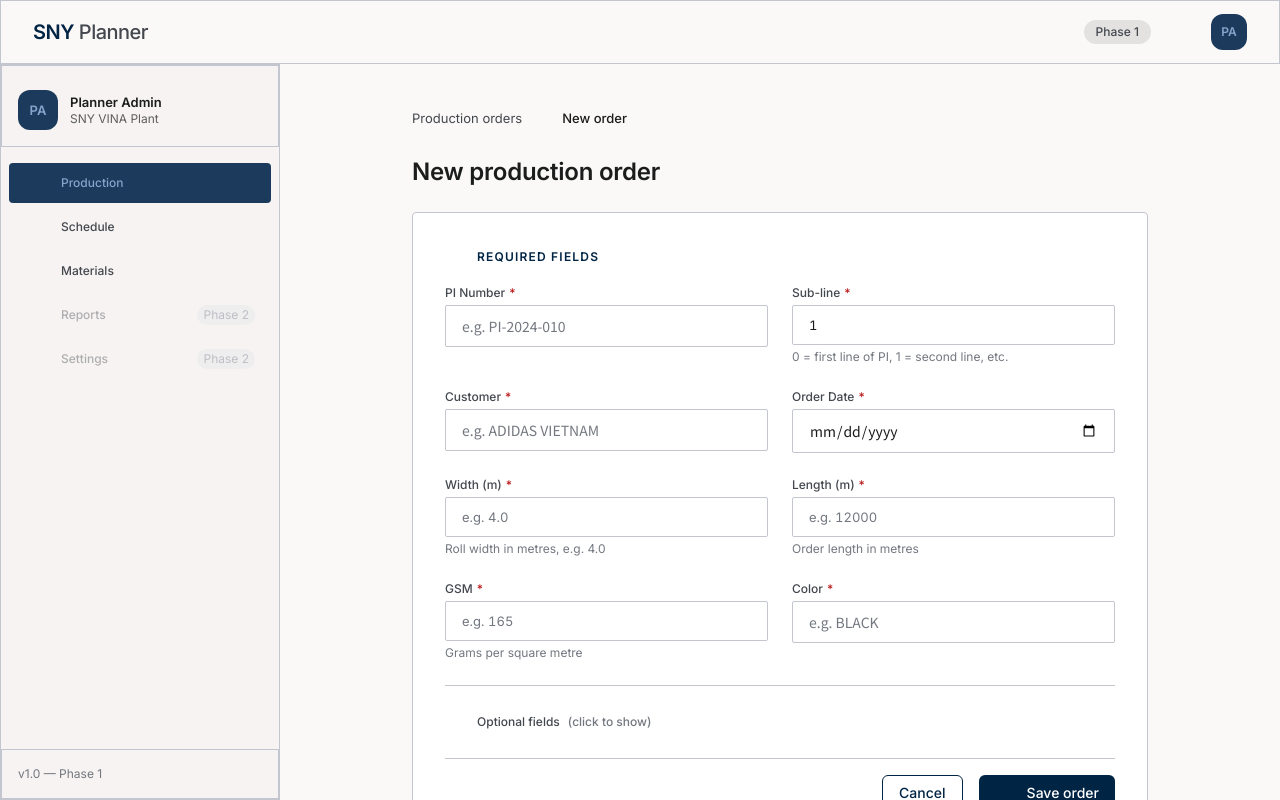
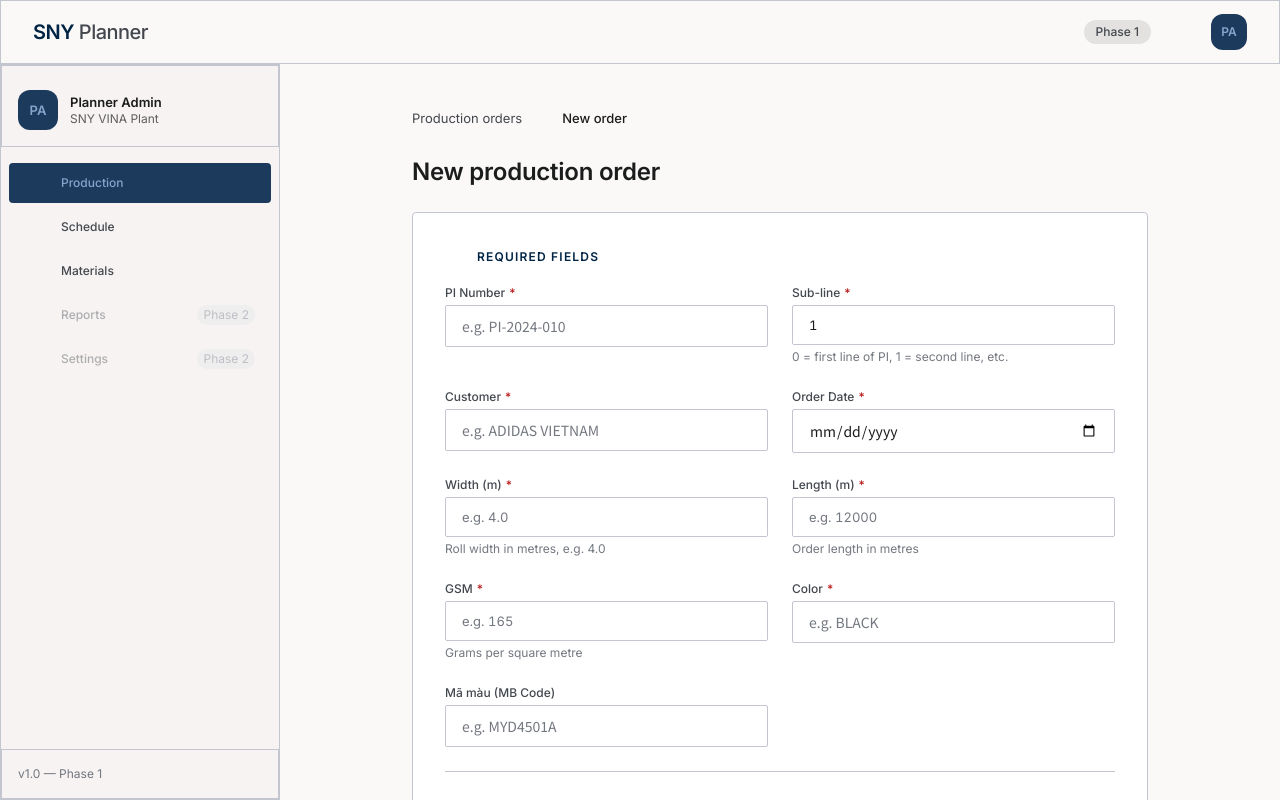
Before and after one commit to tungtttruongg-tech/sny-planner, a Next.js app: page /orders/new in a window 1280 px wide. Shown: the top 800 px of the page. Built offline with nearby package versions, Linux system fonts and the light colour scheme.

Commit message:
feat: show order details in Schedule DetailModal [ai-generated]

```diff
--- a/src/app/api/assignments/route.ts
+++ b/src/app/api/assignments/route.ts
@@ -42,6 +42,11 @@ export async function GET(request: Request) {
             piNumber: true,
             customer: true,
             status: true,
+            widthM: true,
+            lengthM: true,
+            gsm: true,
+            color: true,
+            mbCode: true,
           },
         },
       },
--- a/src/app/api/orders/[id]/route.ts
+++ b/src/app/api/orders/[id]/route.ts
@@ -97,6 +97,8 @@ export async function PATCH(
   if ('meshType' in data)    updateData.meshType    = data.meshType
   if ('needleCount' in data) updateData.needleCount = data.needleCount
   if ('beamCount' in data)   updateData.beamCount   = data.beamCount
+  // Mã Masterbatch màu
+  if ('mbCode' in data)      updateData.mbCode      = data.mbCode
 
   // 4. Update in DB
   try {
--- a/src/app/api/orders/route.ts
+++ b/src/app/api/orders/route.ts
@@ -54,6 +54,8 @@ export async function POST(req: NextRequest) {
         ...(data.meshType   != null && { meshType:    data.meshType }),
         ...(data.needleCount != null && { needleCount: data.needleCount }),
         ...(data.beamCount  != null && { beamCount:   data.beamCount }),
+        // Mã Masterbatch màu
+        ...(data.mbCode != null && { mbCode: data.mbCode }),
       },
     })
 
--- a/src/components/orders/NewOrderForm.tsx
+++ b/src/components/orders/NewOrderForm.tsx
@@ -230,6 +230,19 @@ export default function NewOrderForm() {
               {...register('color')}
             />
           </Field>
+
+          {/* MB Code */}
+          <Field label="Mã màu (MB Code)" error={errors.mbCode?.message}>
+            <input
+              id="field-mbCode"
+              type="text"
+              placeholder="e.g. MYD4501A"
+              className={inputCls(false, !!errors.mbCode)}
+              {...register('mbCode', {
+                setValueAs: (v: string) => (v === '' ? null : v),
+              })}
+            />
+          </Field>
         </div>
       </section>
 
--- a/src/components/orders/OrderDetail.tsx
+++ b/src/components/orders/OrderDetail.tsx
@@ -101,6 +101,7 @@ export default function OrderDetail({ order: initialOrder }: OrderDetailProps) {
       customer: currentOrder.customer, orderDate: toDateInputValue(currentOrder.orderDate),
       widthM: currentOrder.widthM, lengthM: currentOrder.lengthM, gsm: currentOrder.gsm,
       color: currentOrder.color, qty: currentOrder.qty,
+      mbCode: currentOrder.mbCode ?? undefined,
       uvPct: currentOrder.uvPct != null ? parseFloat(currentOrder.uvPct) : null,
       frFlag: currentOrder.frFlag,
       description: currentOrder.description ?? '', remark: currentOrder.remark ?? '',
@@ -180,6 +181,7 @@ export default function OrderDetail({ order: initialOrder }: OrderDetailProps) {
           <ViewField label="Length (m)"   value={Number(currentOrder.lengthM).toLocaleString()} mono />
           <ViewField label="GSM"          value={currentOrder.gsm}                              mono />
           <ViewField label="Color"        value={currentOrder.color}                            />
+          <ViewField label="Mã màu (MB Code)" value={currentOrder.mbCode ?? null}               mono />
         </dl>
 
         {/* Optional fields */}
@@ -355,6 +357,15 @@ export default function OrderDetail({ order: initialOrder }: OrderDetailProps) {
           <FormField label="Color"       required error={errors.color?.message}>
             <input id="edit-color" type="text" className={inputCls(false, !!errors.color)} {...register('color')} />
           </FormField>
+          <FormField label="Mã màu (MB Code)" error={errors.mbCode?.message}>
+            <input
+              id="edit-mbCode"
+              type="text"
+              placeholder="e.g. MYD4501A"
+              className={inputCls(false, !!errors.mbCode)}
+              {...register('mbCode', { setValueAs: (v: string) => (v === '' ? null : v) })}
+            />
+          </FormField>
         </div>
       </section>
 
--- a/src/components/schedule/DetailModal.tsx
+++ b/src/components/schedule/DetailModal.tsx
@@ -13,6 +13,11 @@ export type AssignmentDetail = {
     id: string
     piNumber: string
     customer: string
+    widthM: number
+    lengthM: number
+    gsm: number
+    color: string
+    mbCode: string | null
   }
 }
 
@@ -222,6 +227,37 @@ export default function DetailModal({ isOpen, onClose, assignment, onSuccess }:
               </p>
             </div>
 
+            {/* CHI TIẾT ĐƠN HÀNG */}
+            <div className="border-t-[0.5px] border-outline-variant pt-md">
+              <p className="text-label-sm font-inter font-semibold text-secondary uppercase tracking-widest mb-sm">
+                Chi tiết đơn hàng
+              </p>
+              <dl className="grid grid-cols-2 gap-x-md gap-y-sm">
+                <div>
+                  <dt className="text-label-sm font-inter text-secondary">Khổ (Width)</dt>
+                  <dd className="text-body-md font-mono text-on-surface">{assignment.order.widthM} m</dd>
+                </div>
+                <div>
+                  <dt className="text-label-sm font-inter text-secondary">Chiều dài (Length)</dt>
+                  <dd className="text-body-md font-mono text-on-surface">{Number(assignment.order.lengthM).toLocaleString()} m</dd>
+                </div>
+                <div>
+                  <dt className="text-label-sm font-inter text-secondary">GSM</dt>
+                  <dd className="text-body-md font-mono text-on-surface">{assignment.order.gsm}</dd>
+                </div>
+                <div>
+                  <dt className="text-label-sm font-inter text-secondary">Màu (Color)</dt>
+                  <dd className="text-body-md font-noto text-on-surface">{assignment.order.color}</dd>
+                </div>
+                {assignment.order.mbCode && (
+                  <div className="col-span-2">
+                    <dt className="text-label-sm font-inter text-secondary">Mã màu (MB Code)</dt>
+                    <dd className="text-body-md font-mono text-on-surface">{assignment.order.mbCode}</dd>
+                  </div>
+                )}
+              </dl>
+            </div>
+
             <div className="pt-sm flex gap-sm">
               <button
                 onClick={handleEditClick}
--- a/src/lib/validations/order.ts
+++ b/src/lib/validations/order.ts
@@ -103,9 +103,16 @@ export const createOrderSchema = z.object({
     .positive('Số dàn must be positive')
     .nullable()
     .optional(),
+
+  // Mã Masterbatch màu (optional)
+  mbCode: z
+    .string()
+    .max(50, 'MB Code must be 50 characters or fewer')
+    .transform((v) => v.trim())
+    .nullable()
+    .optional(),
 })
 
-/** TypeScript type inferred from the Zod schema input (before transforms). */
 export type CreateOrderInput = z.input<typeof createOrderSchema>
 
 /** TypeScript type after Zod transforms (e.g. trim, toUpperCase applied). */
@@ -217,7 +224,16 @@ export const updateOrderSchema = z.object({
     .positive('Số dàn must be positive')
     .nullable()
     .optional(),
+
+  // Mã Masterbatch màu (optional)
+  mbCode: z
+    .string()
+    .max(50, 'MB Code must be 50 characters or fewer')
+    .transform((v) => v.trim())
+    .nullable()
+    .optional(),
 })
+
 
 /** Input type for PATCH (before transforms). */
 export type UpdateOrderInput = z.input<typeof updateOrderSchema>
```
Also changed, not shown: 1 other file (tests, documents, lock files or other folders).
